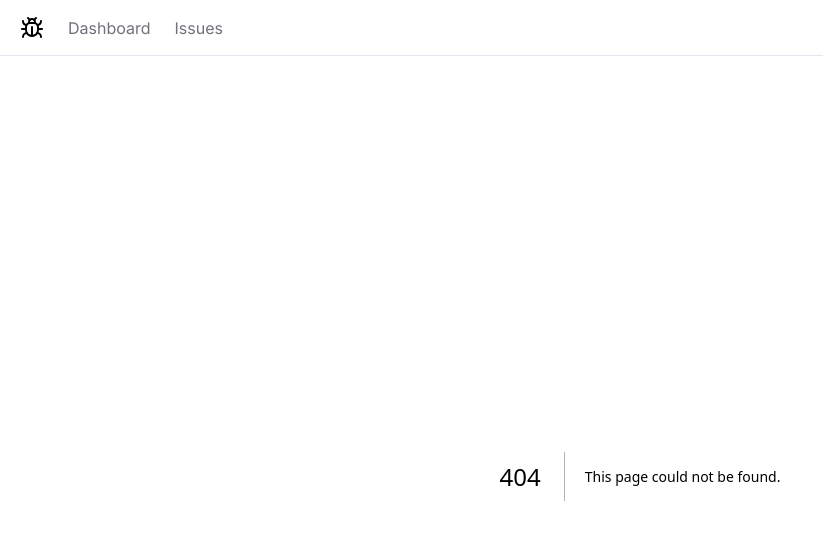
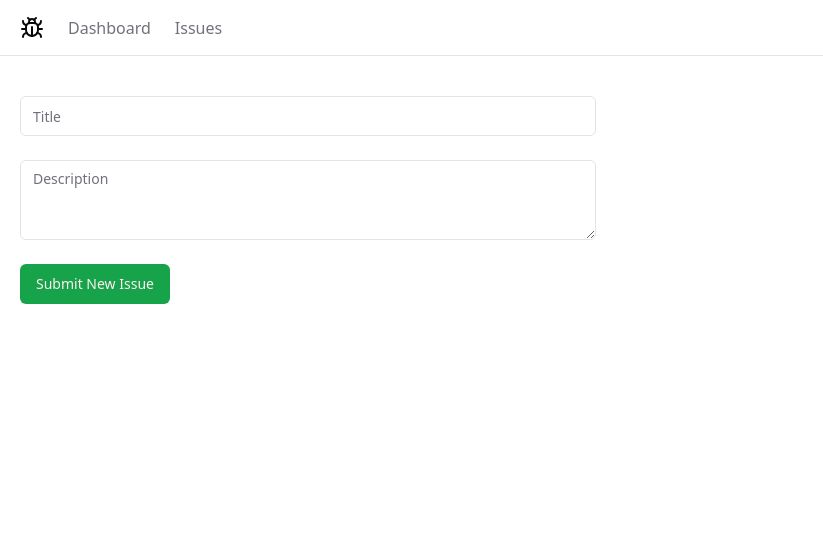
Before and after one commit to bartekma89/issue-tracker, a Next.js app: page /issues/new in a window 1280 px wide. Before the commit this address had no page. Shown: the top 540 px of the page, without its empty margins (0-823 px from the left). Built offline with nearby package versions, Linux system fonts and the light colour scheme.

Commit message:
added basic the creating issue form

```diff
--- a/src/app/globals.css
+++ b/src/app/globals.css
@@ -5,64 +5,47 @@
 @layer base {
   :root {
     --background: 0 0% 100%;
-      --foreground: 222.2 84% 4.9%;
-
+    --foreground: 240 10% 3.9%;
     --card: 0 0% 100%;
-      --card-foreground: 222.2 84% 4.9%;
-
+    --card-foreground: 240 10% 3.9%;
     --popover: 0 0% 100%;
-      --popover-foreground: 222.2 84% 4.9%;
-
-      --primary: 222.2 47.4% 11.2%;
-      --primary-foreground: 210 40% 98%;
-
-      --secondary: 210 40% 96.1%;
-      --secondary-foreground: 222.2 47.4% 11.2%;
-
-      --muted: 210 40% 96.1%;
-      --muted-foreground: 215.4 16.3% 46.9%;
-
-      --accent: 210 40% 96.1%;
-      --accent-foreground: 222.2 47.4% 11.2%;
-
+    --popover-foreground: 240 10% 3.9%;
+    --primary: 142.1 76.2% 36.3%;
+    --primary-foreground: 355.7 100% 97.3%;
+    --secondary: 240 4.8% 95.9%;
+    --secondary-foreground: 240 5.9% 10%;
+    --muted: 240 4.8% 95.9%;
+    --muted-foreground: 240 3.8% 46.1%;
+    --accent: 240 4.8% 95.9%;
+    --accent-foreground: 240 5.9% 10%;
     --destructive: 0 84.2% 60.2%;
-      --destructive-foreground: 210 40% 98%;
-
-      --border: 214.3 31.8% 91.4%;
-      --input: 214.3 31.8% 91.4%;
-      --ring: 222.2 84% 4.9%;
-
+    --destructive-foreground: 0 0% 98%;
+    --border: 240 5.9% 90%;
+    --input: 240 5.9% 90%;
+    --ring: 142.1 76.2% 36.3%;
     --radius: 0.5rem;
   }
 
   .dark {
-      --background: 222.2 84% 4.9%;
-      --foreground: 210 40% 98%;
-
-      --card: 222.2 84% 4.9%;
-      --card-foreground: 210 40% 98%;
-
-      --popover: 222.2 84% 4.9%;
-      --popover-foreground: 210 40% 98%;
-
-      --primary: 210 40% 98%;
-      --primary-foreground: 222.2 47.4% 11.2%;
-
-      --secondary: 217.2 32.6% 17.5%;
-      --secondary-foreground: 210 40% 98%;
-
-      --muted: 217.2 32.6% 17.5%;
-      --muted-foreground: 215 20.2% 65.1%;
-
-      --accent: 217.2 32.6% 17.5%;
-      --accent-foreground: 210 40% 98%;
-
+    --background: 20 14.3% 4.1%;
+    --foreground: 0 0% 95%;
+    --card: 24 9.8% 10%;
+    --card-foreground: 0 0% 95%;
+    --popover: 0 0% 9%;
+    --popover-foreground: 0 0% 95%;
+    --primary: 142.1 70.6% 45.3%;
+    --primary-foreground: 144.9 80.4% 10%;
+    --secondary: 240 3.7% 15.9%;
+    --secondary-foreground: 0 0% 98%;
+    --muted: 0 0% 15%;
+    --muted-foreground: 240 5% 64.9%;
+    --accent: 12 6.5% 15.1%;
+    --accent-foreground: 0 0% 98%;
     --destructive: 0 62.8% 30.6%;
-      --destructive-foreground: 210 40% 98%;
-
-      --border: 217.2 32.6% 17.5%;
-      --input: 217.2 32.6% 17.5%;
-      --ring: 212.7 26.8% 83.9%;
+    --destructive-foreground: 0 85.7% 97.3%;
+    --border: 240 3.7% 15.9%;
+    --input: 240 3.7% 15.9%;
+    --ring: 142.4 71.8% 29.2%;
   }
 }
 
--- /dev/null
+++ b/src/app/issues/new/page.tsx
@@ -0,0 +1,48 @@
+"use client";
+
+import { Button } from "@/components/ui/button";
+import { Form, FormControl, FormField, FormItem } from "@/components/ui/form";
+import { Input } from "@/components/ui/input";
+import { Textarea } from "@/components/ui/textarea";
+import React from "react";
+import { useForm } from "react-hook-form";
+
+function NewIssuePage() {
+  const form = useForm();
+
+  return (
+    <Form {...form}>
+      <form action="" className="max-w-xl space-y-6">
+        <FormField
+          control={form.control}
+          name="title"
+          render={({ field }) => {
+            return (
+              <FormItem>
+                <FormControl>
+                  <Input {...field} placeholder="Title" />
+                </FormControl>
+              </FormItem>
+            );
+          }}
+        />
+        <FormField
+          control={form.control}
+          name="description"
+          render={({ field }) => {
+            return (
+              <FormItem>
+                <FormControl>
+                  <Textarea {...field} placeholder="Description" />
+                </FormControl>
+              </FormItem>
+            );
+          }}
+        />
+        <Button type="submit">Submit New Issue</Button>
+      </form>
+    </Form>
+  );
+}
+
+export default NewIssuePage;
--- a/src/app/issues/page.tsx
+++ b/src/app/issues/page.tsx
@@ -1,7 +1,15 @@
+import { Button } from "@/components/ui/button";
+import Link from "next/link";
 import React from "react";
 
 function IssuesPage() {
-  return <div>Issues</div>;
+  return (
+    <div>
+      <Button>
+        <Link href="/issues/new">New issue</Link>
+      </Button>
+    </div>
+  );
 }
 
 export default IssuesPage;
--- a/src/app/layout.tsx
+++ b/src/app/layout.tsx
@@ -5,7 +5,7 @@
 
 import "./globals.css";
 
-const inter = Inter({ subsets: ["latin"] });
+const inter = Inter({ subsets: ["latin"], variable: "--font-inter" });
 
 export const metadata: Metadata = {
   title: "Create Next App",
@@ -19,9 +19,9 @@
 }>) {
   return (
     <html lang="en">
-      <body className={inter.className}>
+      <body className={inter.variable}>
         <Navbar />
-        <main>{children}</main>
+        <main className="p-5">{children}</main>
       </body>
     </html>
   );
--- a/src/app/page.tsx
+++ b/src/app/page.tsx
@@ -1,5 +1,3 @@
-import Image from "next/image";
-
 export default function Home() {
   return <div>dupa</div>;
 }
--- /dev/null
+++ b/src/components/ui/button.tsx
@@ -0,0 +1,56 @@
+import * as React from "react"
+import { Slot } from "@radix-ui/react-slot"
+import { cva, type VariantProps } from "class-variance-authority"
+
+import { cn } from "@/lib/utils"
+
+const buttonVariants = cva(
+  "inline-flex items-center justify-center whitespace-nowrap rounded-md text-sm font-medium ring-offset-background transition-colors focus-visible:outline-none focus-visible:ring-2 focus-visible:ring-ring focus-visible:ring-offset-2 disabled:pointer-events-none disabled:opacity-50",
+  {
+    variants: {
+      variant: {
+        default: "bg-primary text-primary-foreground hover:bg-primary/90",
+        destructive:
+          "bg-destructive text-destructive-foreground hover:bg-destructive/90",
+        outline:
+          "border border-input bg-background hover:bg-accent hover:text-accent-foreground",
+        secondary:
+          "bg-secondary text-secondary-foreground hover:bg-secondary/80",
+        ghost: "hover:bg-accent hover:text-accent-foreground",
+        link: "text-primary underline-offset-4 hover:underline",
+      },
+      size: {
+        default: "h-10 px-4 py-2",
+        sm: "h-9 rounded-md px-3",
+        lg: "h-11 rounded-md px-8",
+        icon: "h-10 w-10",
+      },
+    },
+    defaultVariants: {
+      variant: "default",
+      size: "default",
+    },
+  }
+)
+
+export interface ButtonProps
+  extends React.ButtonHTMLAttributes<HTMLButtonElement>,
+    VariantProps<typeof buttonVariants> {
+  asChild?: boolean
+}
+
+const Button = React.forwardRef<HTMLButtonElement, ButtonProps>(
+  ({ className, variant, size, asChild = false, ...props }, ref) => {
+    const Comp = asChild ? Slot : "button"
+    return (
+      <Comp
+        className={cn(buttonVariants({ variant, size, className }))}
+        ref={ref}
+        {...props}
+      />
+    )
+  }
+)
+Button.displayName = "Button"
+
+export { Button, buttonVariants }
--- /dev/null
+++ b/src/components/ui/form.tsx
@@ -0,0 +1,176 @@
+import * as React from "react"
+import * as LabelPrimitive from "@radix-ui/react-label"
+import { Slot } from "@radix-ui/react-slot"
+import {
+  Controller,
+  ControllerProps,
+  FieldPath,
+  FieldValues,
+  FormProvider,
+  useFormContext,
+} from "react-hook-form"
+
+import { cn } from "@/lib/utils"
+import { Label } from "@/components/ui/label"
+
+const Form = FormProvider
+
+type FormFieldContextValue<
+  TFieldValues extends FieldValues = FieldValues,
+  TName extends FieldPath<TFieldValues> = FieldPath<TFieldValues>
+> = {
+  name: TName
+}
+
+const FormFieldContext = React.createContext<FormFieldContextValue>(
+  {} as FormFieldContextValue
+)
+
+const FormField = <
+  TFieldValues extends FieldValues = FieldValues,
+  TName extends FieldPath<TFieldValues> = FieldPath<TFieldValues>
+>({
+  ...props
+}: ControllerProps<TFieldValues, TName>) => {
+  return (
+    <FormFieldContext.Provider value={{ name: props.name }}>
+      <Controller {...props} />
+    </FormFieldContext.Provider>
+  )
+}
+
+const useFormField = () => {
+  const fieldContext = React.useContext(FormFieldContext)
+  const itemContext = React.useContext(FormItemContext)
+  const { getFieldState, formState } = useFormContext()
+
+  const fieldState = getFieldState(fieldContext.name, formState)
+
+  if (!fieldContext) {
+    throw new Error("useFormField should be used within <FormField>")
+  }
+
+  const { id } = itemContext
+
+  return {
+    id,
+    name: fieldContext.name,
+    formItemId: `${id}-form-item`,
+    formDescriptionId: `${id}-form-item-description`,
+    formMessageId: `${id}-form-item-message`,
+    ...fieldState,
+  }
+}
+
+type FormItemContextValue = {
+  id: string
+}
+
+const FormItemContext = React.createContext<FormItemContextValue>(
+  {} as FormItemContextValue
+)
+
+const FormItem = React.forwardRef<
+  HTMLDivElement,
+  React.HTMLAttributes<HTMLDivElement>
+>(({ className, ...props }, ref) => {
+  const id = React.useId()
+
+  return (
+    <FormItemContext.Provider value={{ id }}>
+      <div ref={ref} className={cn("space-y-2", className)} {...props} />
+    </FormItemContext.Provider>
+  )
+})
+FormItem.displayName = "FormItem"
+
+const FormLabel = React.forwardRef<
+  React.ElementRef<typeof LabelPrimitive.Root>,
+  React.ComponentPropsWithoutRef<typeof LabelPrimitive.Root>
+>(({ className, ...props }, ref) => {
+  const { error, formItemId } = useFormField()
+
+  return (
+    <Label
+      ref={ref}
+      className={cn(error && "text-destructive", className)}
+      htmlFor={formItemId}
+      {...props}
+    />
+  )
+})
+FormLabel.displayName = "FormLabel"
+
+const FormControl = React.forwardRef<
+  React.ElementRef<typeof Slot>,
+  React.ComponentPropsWithoutRef<typeof Slot>
+>(({ ...props }, ref) => {
+  const { error, formItemId, formDescriptionId, formMessageId } = useFormField()
+
+  return (
+    <Slot
+      ref={ref}
+      id={formItemId}
+      aria-describedby={
+        !error
+          ? `${formDescriptionId}`
+          : `${formDescriptionId} ${formMessageId}`
+      }
+      aria-invalid={!!error}
+      {...props}
+    />
+  )
+})
+FormControl.displayName = "FormControl"
+
+const FormDescription = React.forwardRef<
+  HTMLParagraphElement,
+  React.HTMLAttributes<HTMLParagraphElement>
+>(({ className, ...props }, ref) => {
+  const { formDescriptionId } = useFormField()
+
+  return (
+    <p
+      ref={ref}
+      id={formDescriptionId}
+      className={cn("text-sm text-muted-foreground", className)}
+      {...props}
+    />
+  )
+})
+FormDescription.displayName = "FormDescription"
+
+const FormMessage = React.forwardRef<
+  HTMLParagraphElement,
+  React.HTMLAttributes<HTMLParagraphElement>
+>(({ className, children, ...props }, ref) => {
+  const { error, formMessageId } = useFormField()
+  const body = error ? String(error?.message) : children
+
+  if (!body) {
+    return null
+  }
+
+  return (
+    <p
+      ref={ref}
+      id={formMessageId}
+      className={cn("text-sm font-medium text-destructive", className)}
+      {...props}
+    >
+      {body}
+    </p>
+  )
+})
+FormMessage.displayName = "FormMessage"
+
+export {
+  useFormField,
+  Form,
+  FormItem,
+  FormLabel,
+  FormControl,
+  FormDescription,
+  FormMessage,
+  FormField,
+}
--- /dev/null
+++ b/src/components/ui/input.tsx
@@ -0,0 +1,25 @@
+import * as React from "react"
+
+import { cn } from "@/lib/utils"
+
+export interface InputProps
+  extends React.InputHTMLAttributes<HTMLInputElement> {}
+
+const Input = React.forwardRef<HTMLInputElement, InputProps>(
+  ({ className, type, ...props }, ref) => {
+    return (
+      <input
+        type={type}
+        className={cn(
+          "flex h-10 w-full rounded-md border border-input bg-background px-3 py-2 text-sm ring-offset-background file:border-0 file:bg-transparent file:text-sm file:font-medium placeholder:text-muted-foreground focus-visible:outline-none focus-visible:ring-2 focus-visible:ring-ring focus-visible:ring-offset-2 disabled:cursor-not-allowed disabled:opacity-50",
+          className
+        )}
+        ref={ref}
+        {...props}
+      />
+    )
+  }
+)
+Input.displayName = "Input"
+
+export { Input }
--- /dev/null
+++ b/src/components/ui/label.tsx
@@ -0,0 +1,26 @@
+"use client"
+
+import * as React from "react"
+import * as LabelPrimitive from "@radix-ui/react-label"
+import { cva, type VariantProps } from "class-variance-authority"
+
+import { cn } from "@/lib/utils"
+
+const labelVariants = cva(
+  "text-sm font-medium leading-none peer-disabled:cursor-not-allowed peer-disabled:opacity-70"
+)
+
+const Label = React.forwardRef<
+  React.ElementRef<typeof LabelPrimitive.Root>,
+  React.ComponentPropsWithoutRef<typeof LabelPrimitive.Root> &
+    VariantProps<typeof labelVariants>
+>(({ className, ...props }, ref) => (
+  <LabelPrimitive.Root
+    ref={ref}
+    className={cn(labelVariants(), className)}
+    {...props}
+  />
+))
+Label.displayName = LabelPrimitive.Root.displayName
+
+export { Label }
--- /dev/null
+++ b/src/components/ui/textarea.tsx
@@ -0,0 +1,24 @@
+import * as React from "react"
+
+import { cn } from "@/lib/utils"
+
+export interface TextareaProps
+  extends React.TextareaHTMLAttributes<HTMLTextAreaElement> {}
+
+const Textarea = React.forwardRef<HTMLTextAreaElement, TextareaProps>(
+  ({ className, ...props }, ref) => {
+    return (
+      <textarea
+        className={cn(
+          "flex min-h-[80px] w-full rounded-md border border-input bg-background px-3 py-2 text-sm ring-offset-background placeholder:text-muted-foreground focus-visible:outline-none focus-visible:ring-2 focus-visible:ring-ring focus-visible:ring-offset-2 disabled:cursor-not-allowed disabled:opacity-50",
+          className
+        )}
+        ref={ref}
+        {...props}
+      />
+    )
+  }
+)
+Textarea.displayName = "Textarea"
+
+export { Textarea }
```
Lines whose indentation alone changed are shown as unchanged.
